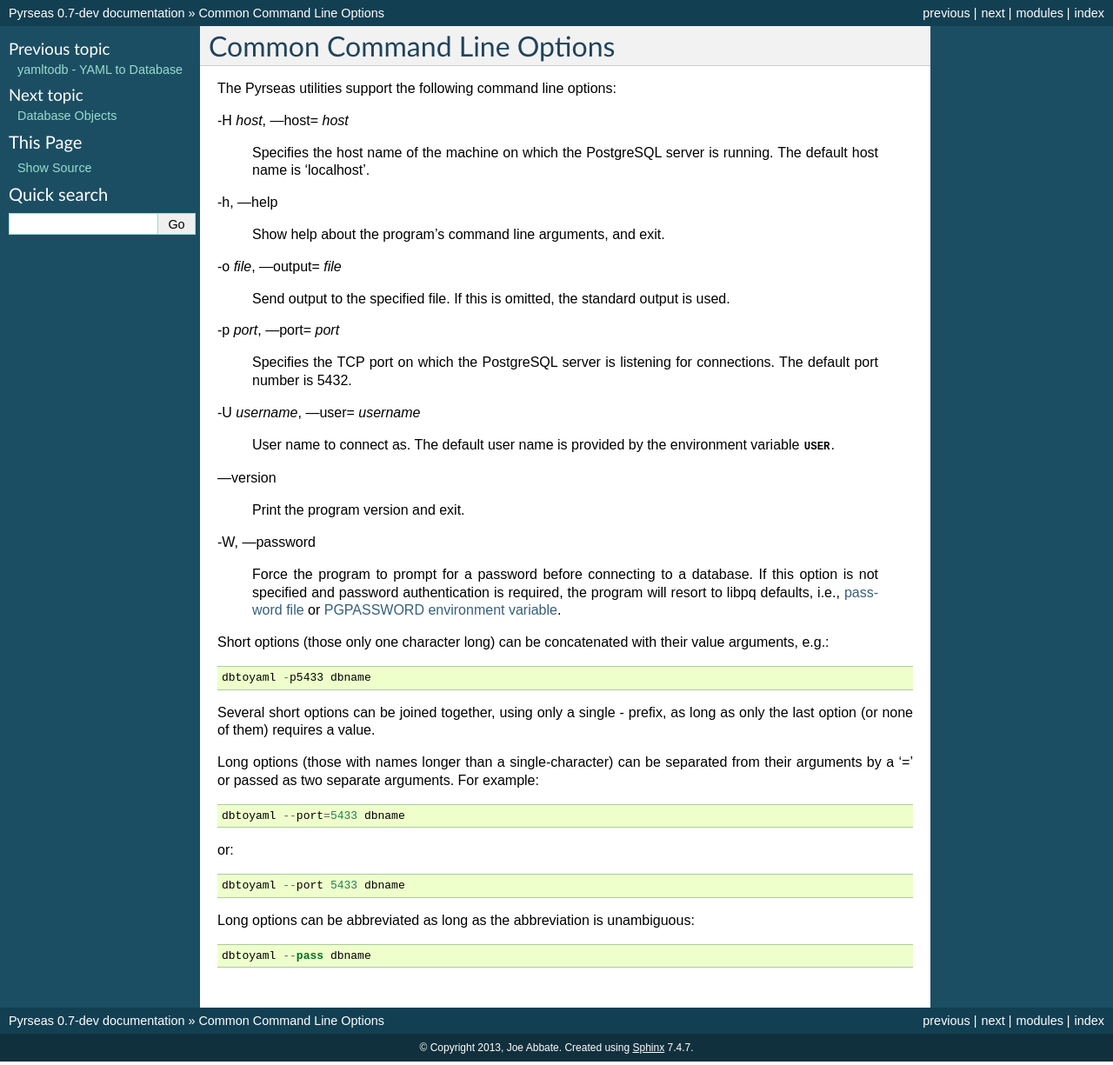
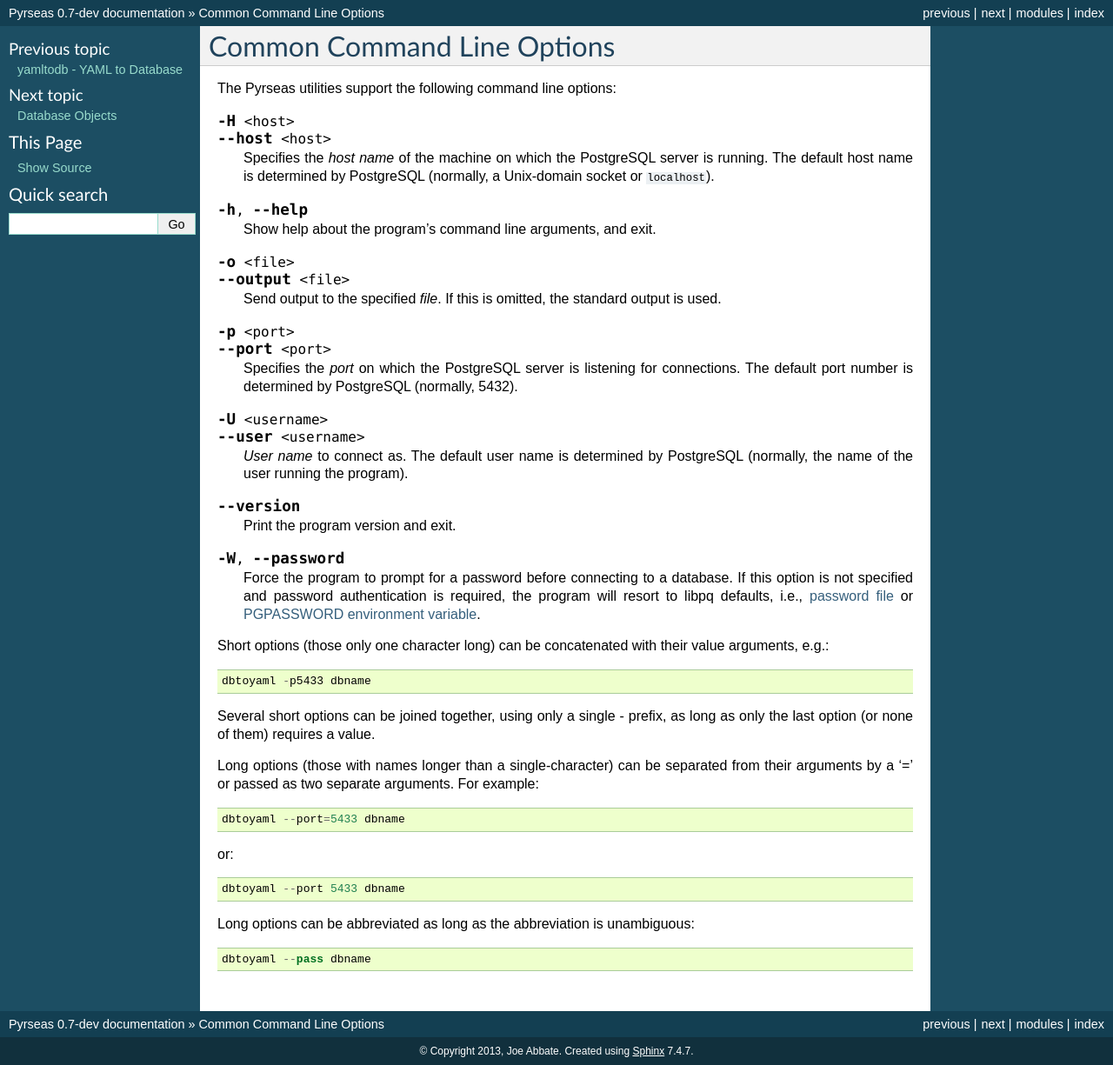
Before and after one commit to perseas/Pyrseas, a Sphinx documentation site: the page built from docs/cmdargs.rst, in a window 1280 px wide. Shown: the whole page at 87% size. Built offline with Sphinx 7.4.7, drawn with Linux system fonts in a browser that asks for light colours.

```diff
--- a/docs/cmdargs.rst
+++ b/docs/cmdargs.rst
@@ -3,35 +3,41 @@ Common Command Line Options
 
 The Pyrseas utilities support the following command line options:
 
--H `host`, ---host= `host`
+.. cmdoption:: -H <host>
+               --host <host>
 
-    Specifies the host name of the machine on which the PostgreSQL
-    server is running. The default host name is 'localhost'.
+    Specifies the `host name` of the machine on which the PostgreSQL
+    server is running.  The default host name is determined by
+    PostgreSQL (normally, a Unix-domain socket or ``localhost``).
 
--h, ---help
+.. cmdoption:: -h, --help
 
     Show help about the program's command line arguments, and exit.
 
--o `file`, ---output= `file`
+.. cmdoption:: -o <file>
+               --output <file>
 
-    Send output to the specified file. If this is omitted, the
+    Send output to the specified `file`.  If this is omitted, the
     standard output is used.
 
--p `port`, ---port= `port`
+.. cmdoption:: -p <port>
+               --port <port>
 
-    Specifies the TCP port on which the PostgreSQL server is listening
-    for connections. The default port number is 5432.
+    Specifies the `port` on which the PostgreSQL server is listening
+    for connections.  The default port number is determined by
+    PostgreSQL (normally, 5432).
 
--U `username`, ---user= `username`
+.. cmdoption:: -U <username>
+               --user <username>
 
-    User name to connect as. The default user name is provided by the
-    environment variable :envvar:`USER`.
+    `User name` to connect as.  The default user name is determined by
+    PostgreSQL (normally, the name of the user running the program).
 
----version
+.. cmdoption:: --version
 
     Print the program version and exit.
 
--W, ---password
+.. cmdoption:: -W, --password
 
     Force the program to prompt for a password before connecting to a
     database.  If this option is not specified and password
--- a/docs/dbaugment.rst
+++ b/docs/dbaugment.rst
@@ -70,12 +70,14 @@ addition to the :doc:`cmdargs`):
     is omitted, the specification is read from the program's standard
     input.
 
-``--merge-config``
+.. program:: dbaugment
+
+.. cmdoption:: --merge-config
 
     Output a merged YAML file, including the database schema, the
     augmenter specification and the configuration information.
 
-``--merge-specs`` `file`
+.. cmdoption:: --merge-specs <file>
 
     Output a merged YAML file including the database schema and the
     augmenter specification to the given `file`.
```
Also changed, not shown: docs/dbtoyaml.rst (+27 -19 lines), docs/yamltodb.rst (+15 -9 lines).
